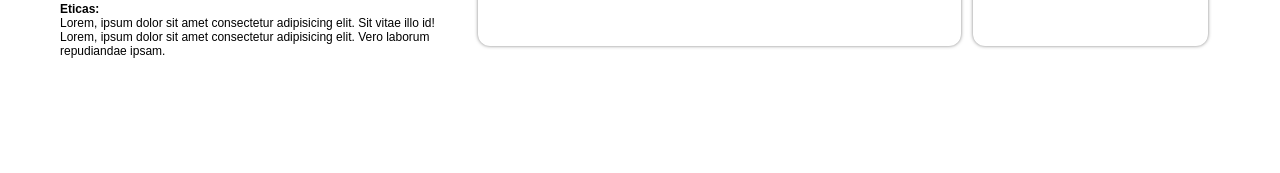
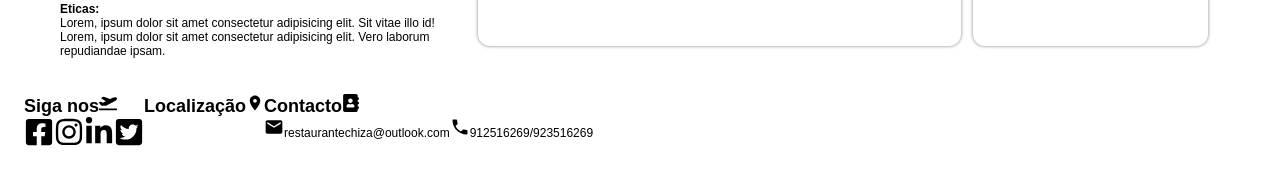
Before and after one commit to jeseias/restaurante-chiza, a React (Create React App) app: page / in a window 1280 px wide. Shown: the part 2185-2358 px from the top of the page. Before the commit the page ends 2255 px from the top, so only its background shows below. Built offline with nearby package versions, Linux system fonts and the light colour scheme.

Commit message:
Footer basic structure complete

```diff
--- /dev/null
+++ b/src/layout/Footer/index.js
@@ -0,0 +1,48 @@
+import React from 'react';
+
+import { FaFacebookSquare, FaInstagram, FaLinkedinIn, FaPlaneDeparture,
+  FaAddressBook, FaTwitterSquare  } from 'react-icons/fa';
+  import { MdEmail, MdPhone, MdLocationOn } from 'react-icons/md';
+
+import { Container, Top, Bottom } from './styles';
+
+export default () =>
+  <Container>
+    <Top>
+      <div>
+        <h2>
+          Siga nos
+          <FaPlaneDeparture />
+        </h2>
+        <FaFacebookSquare size={30} />
+        <FaInstagram size={30} />
+        <FaLinkedinIn size={30} />
+        <FaTwitterSquare size={30} />
+      </div>
+      <div>
+        <h2>
+          Localização
+          <MdLocationOn />
+        </h2>
+      </div>
+      <div>
+        <h2>
+          Contacto
+          <FaAddressBook />
+        </h2>
+        <span>
+          <MdEmail size={20} className='icon' />
+          <span>restaurantechiza@outlook.com</span>
+        </span>
+        <span>
+          <MdPhone size={20} className='icon' />
+          <span>912516269/923516269</span>
+        </span>
+      </div>
+    </Top>
+    <Bottom>
+      <p>Feito com Amor por <a href="https://jeseiasdomingos.netlify.com">Jeseías Domingos</a> </p>
+      <p> Copyright &copy; 2020, Restaurante Chiza, Todos Direito Reservados </p>
+      <p>Like A Boss</p>
+    </Bottom>
+  </Container>
--- /dev/null
+++ b/src/layout/Footer/styles.js
@@ -0,0 +1,17 @@
+import styled from 'styled-components';
+
+export const Container = styled.section`
+
+`;
+
+export const Top = styled.div`
+  padding: 2rem;
+  display: flex;
+`;
+
+export const Bottom = styled.div`
+  display: flex;
+  justify-content: space-between;
+  color: #fff;
+  background: #333;
+`;
--- a/src/layout/Header/index.js
+++ b/src/layout/Header/index.js
@@ -4,7 +4,7 @@ import { Link } from 'react-router-dom';
 import bg from './../../assets/images/bg/bg0.jpg';
 
 import { MdEmail, MdPhone, MdLocationOn } from 'react-icons/md';
-import { FaFacebookSquare, FaInstagram, FaLinkedinIn, FaBars  } from 'react-icons/fa';
+import { FaFacebookSquare, FaInstagram, FaLinkedinIn, FaBars, FaTwitterSquare  } from 'react-icons/fa';
 
 import { Container, TopHeader, Navagation, HeaderContent } from './styles';
 
@@ -29,6 +29,7 @@ export default () =>
         <FaFacebookSquare size={20} />
         <FaInstagram size={20} />
         <FaLinkedinIn size={20} />
+        <FaTwitterSquare size={20} />
       </div>
     </TopHeader>
 
--- a/src/pages/Main/index.js
+++ b/src/pages/Main/index.js
@@ -6,6 +6,7 @@ import Clientes from './../../layout/Clientes';
 import Planos from './../../layout/Planos';
 import Testemunhos from './../../layout/Testemunhos';
 import Sobre from './../../layout/Sobre';
+import Footer from './../../layout/Footer';
 
 export default () => {
   return (
@@ -16,6 +17,7 @@ export default () => {
       <Planos />
       <Testemunhos />
       <Sobre />
+      <Footer />
     </>
   )
 }
```
